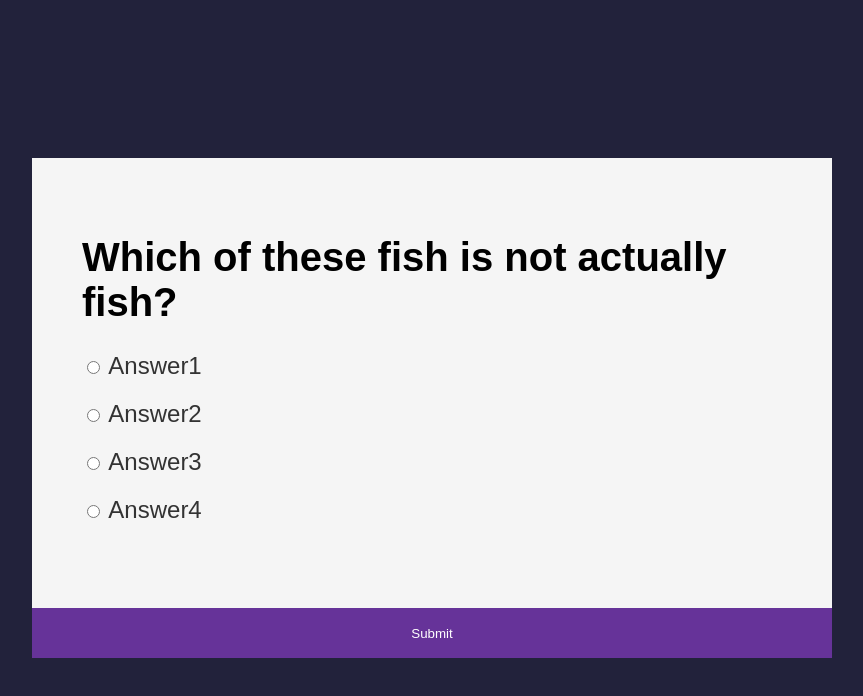
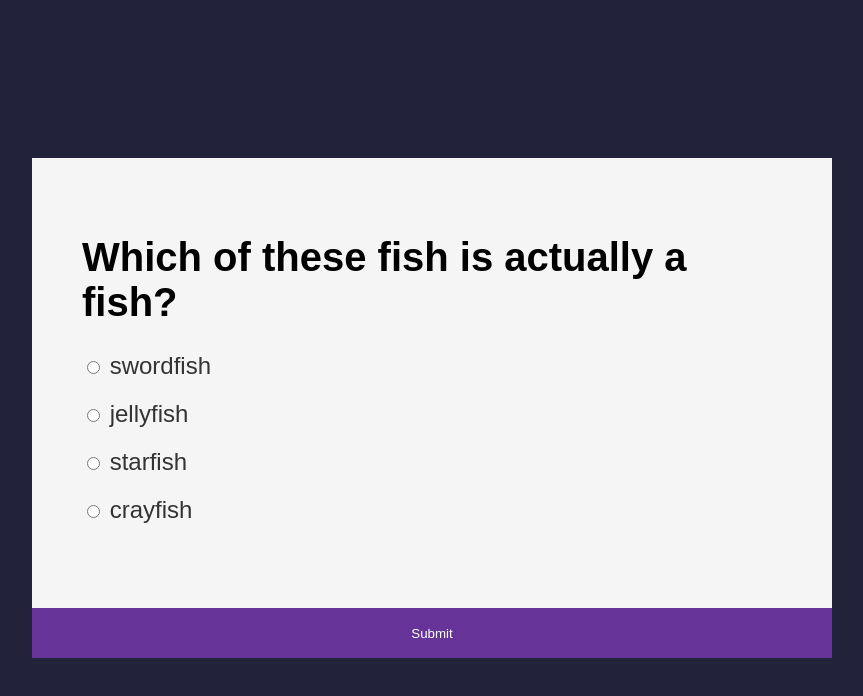
Before and after one commit to mrndolo/js-quiz-app, a plain HTML site: page index.html in a window 1280 px wide. Shown: the whole page, without its empty margins (208-1071 px from the left). Drawn offline with Linux system fonts and the light colour scheme.

Commit message:
coded the questions logic

```diff
--- a/index.html
+++ b/index.html
@@ -10,9 +10,11 @@
     <div class="container">
         <div class="game">
             <div class="content">
-                <h1 class="question">Which of these fish is not actually fish?</h1>
+                <h1 class="question">
+                    <!-- Which of these fish is not actually fish? -->
+                </h1>
                 <div class="answers">
-                    <div class="answer">
+                    <!-- <div class="answer">
                         <input name="answer" type="radio" id="answer1" value="false">
                         <label for="answer1">Answer1</label>
                     </div>
@@ -27,7 +29,7 @@
                     <div class="answer">
                         <input name="answer" type="radio" id="answer4" value="false">
                         <label for="answer4">Answer4</label>
-                    </div>
+                    </div> -->
                 </div>
             </div>
             <button class="submit">Submit</button>
--- a/script.js
+++ b/script.js
@@ -0,0 +1,90 @@
+const data = [
+    {
+      id: 1,
+      question: "Which of these fish is actually a fish?",
+      answers: [
+        { answer: "swordfish", isCorrect: true },
+        { answer: "jellyfish", isCorrect: false },
+        { answer: "starfish", isCorrect: false },
+        { answer: "crayfish", isCorrect: false },
+      ],
+    },
+    {
+      id: 2,
+      question: "A flutter is a group of:",
+      answers: [
+        { answer: "bees", isCorrect: false },
+        { answer: "penguins", isCorrect: false },
+        { answer: "butterflies", isCorrect: true },
+        { answer: "camels", isCorrect: false },
+      ],
+    },
+    {
+      id: 1,
+      question: "A group of which animals is referred to as a wake?",
+      answers: [
+        { answer: "bats", isCorrect: false },
+        { answer: "vultures", isCorrect: true },
+        { answer: "ants", isCorrect: false },
+      ],
+    },
+  ];
+
+  const gameScreen = document.querySelector(".game")
+  const resultScreen = document.querySelector(".result")
+  const question = document.querySelector(".question")
+  const answersContainer = document.querySelector(".answers")
+  const submit = document.querySelector(".submit")
+  const play = document.querySelector(".play")
+
+  let qIndex = 0;
+  let correctCount = 0;
+  let wrongCount = 0;
+  let total = 0;
+  let selectedAnswer;
+
+// Sow results page
+const showResult = ()=>{
+    resultScreen.style.display = "block"
+    gameScreen.style.display = "none"
+}
+
+// Function that shows the question
+const showQuestion = (qNumber) =>{
+    if(qIndex === data.length) return showResult();
+    selectedAnswer = null;
+    question.textContent = data[qNumber].question;
+    answersContainer.innerHTML = data[qNumber].answers.map((item, index)=>
+        `
+        <div class="answer">
+            <input name="answer" type="radio" id=${index} value=${item.isCorrect}>
+            <label for=${index}>${item.answer}</label>
+        </div>
+        `
+    ).join("");
+
+    selectAnswer()
+};
+
+const selectAnswer = ()=>{
+    answersContainer.querySelectorAll("input").forEach(el=>{
+        el.addEventListener("click", (e)=>{
+            // console.log(e.target.value)
+            selectedAnswer = e.target.value;
+        })
+    })
+}
+
+const submitAnswer = ()=>{
+    submit.addEventListener("click", ()=>{
+        if(selectedAnswer !== null){
+            selectedAnswer === "true" ? correctCount++ : wrongCount++;
+            qIndex++;
+            showQuestion(qIndex);
+        }else alert("Select an answer!")
+
+    })
+}
+
+showQuestion(qIndex);
+submitAnswer();
```
